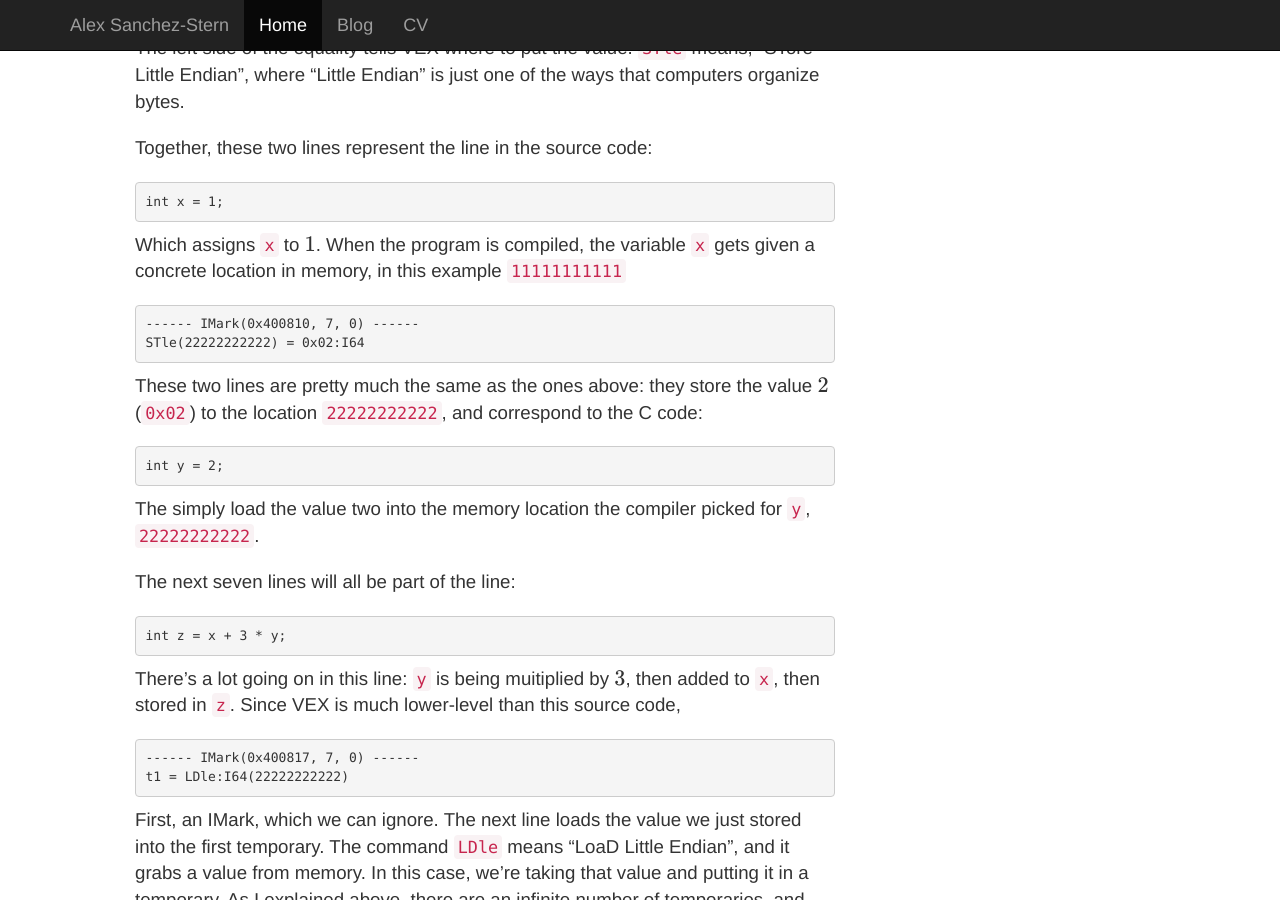
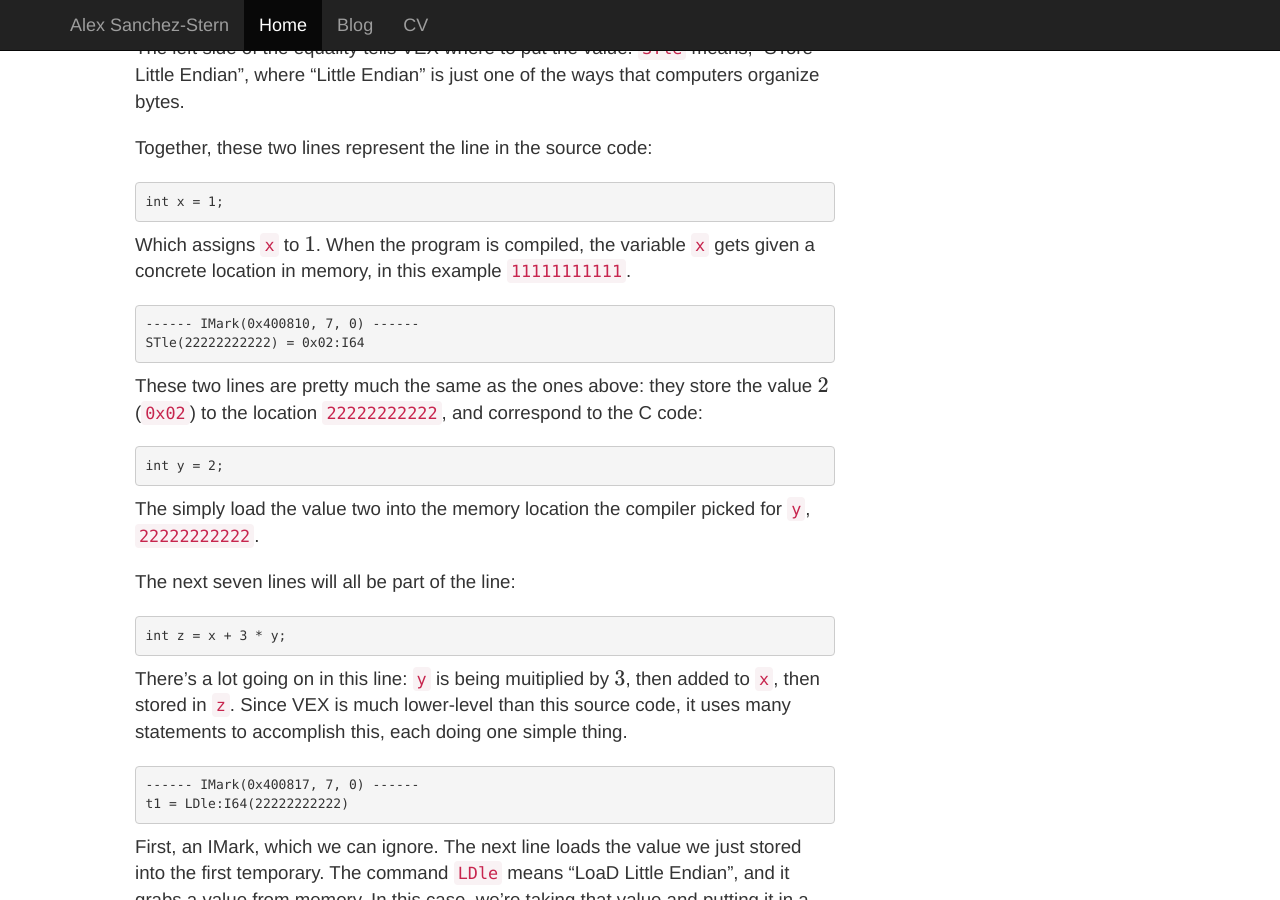
Before and after one commit to HazardousPeach/hazardouspeach.github.io, a Jekyll site: the page built from _posts/2017-05-25-herbgrind-5-building-a-grind.md, in a window 1280 px wide and 900 px high, scrolled down 5466 px. Built offline with Jekyll 4.4.1, drawn with Linux system fonts in a browser that asks for light colours; nearby versions of some CDN libraries; library files that are not in the unit come from our copies; formulas are drawn with MathJax 3.

Commit message:
A few small tweaks

````diff
--- a/_posts/2017-05-25-herbgrind-5-building-a-grind.md
+++ b/_posts/2017-05-25-herbgrind-5-building-a-grind.md
@@ -250,7 +250,7 @@ int x = 1;
 
 Which assigns `x` to $$1$$. When the program is compiled, the variable
 `x` gets given a concrete location in memory, in this example
-`11111111111`
+`11111111111`.
 
 ```
 ------ IMark(0x400810, 7, 0) ------
@@ -276,7 +276,8 @@ int z = x + 3 * y;
 
 There's a lot going on in this line: `y` is being muitiplied by $$3$$,
 then added to `x`, then stored in `z`. Since VEX is much lower-level
-than this source code,
+than this source code, it uses many statements to accomplish this,
+each doing one simple thing.
 
 ```
 ------ IMark(0x400817, 7, 0) ------
````
